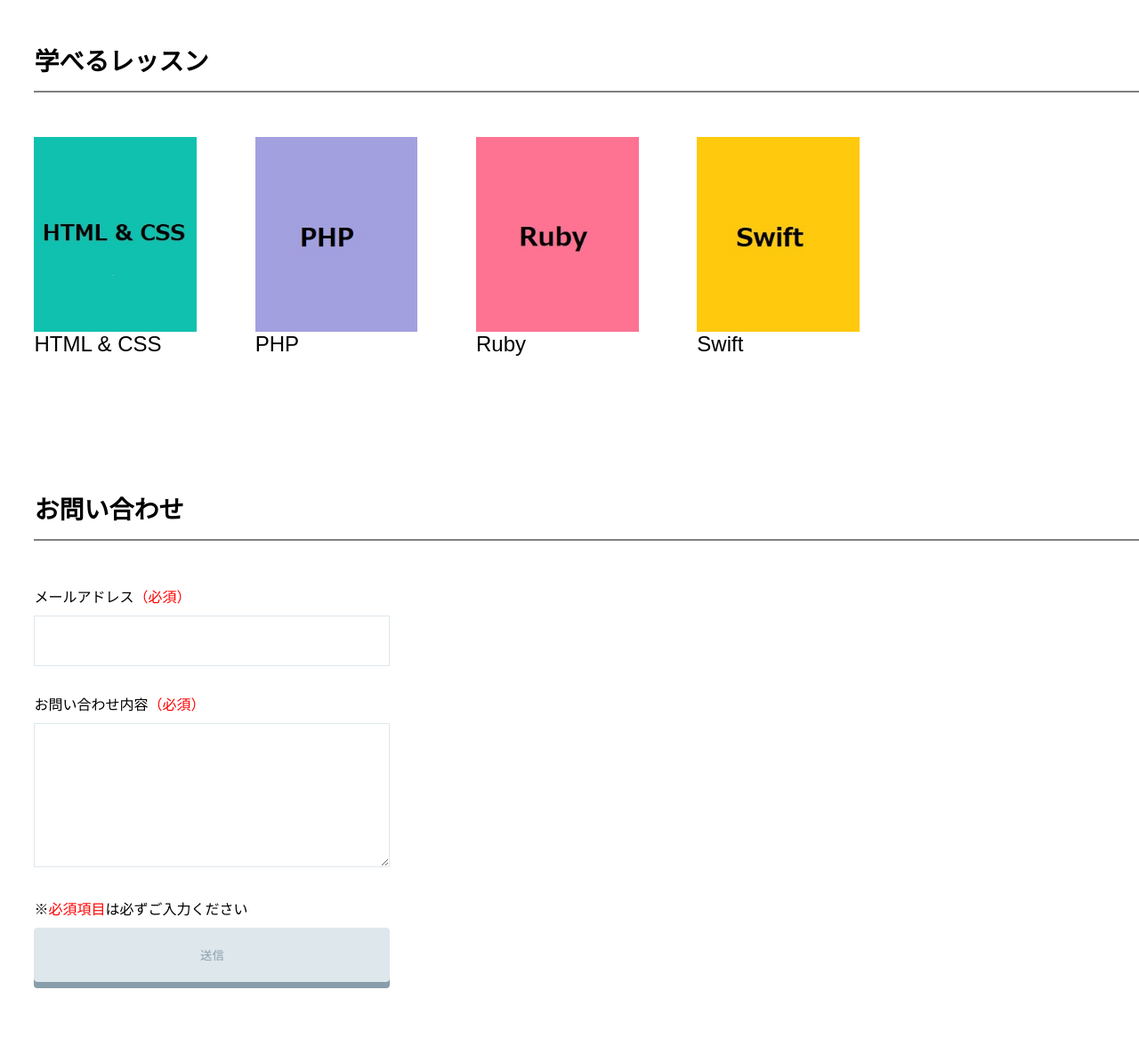
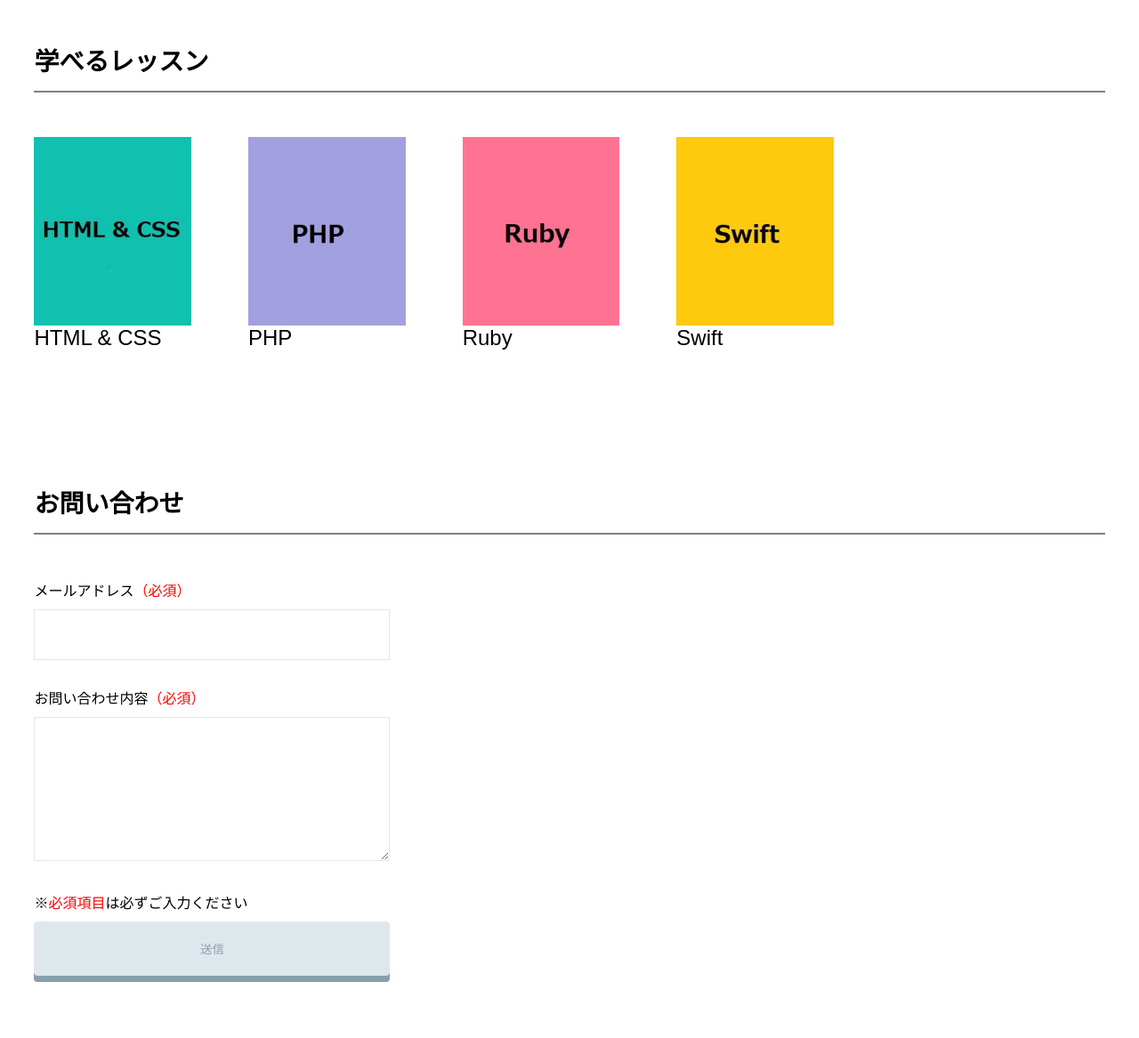
Before and after one commit to KazuhiroYamashina/HTML_-_CSS_TR, a plain HTML site: page index.html in a window 1280 px wide. Shown: the part 323-1490 px from the top of the page at 89% size. Drawn offline with Linux system fonts and the light colour scheme.

Commit message:
Update stylesheet.css

```diff
--- a/stylesheet.css
+++ b/stylesheet.css
@@ -80,6 +80,7 @@ header .fa-bars{
 /*main-page*/
 .main-page{
   padding-left: 3%;
+  padding-right: 3%;
   margin-bottom: 100px;
 }
 
@@ -108,7 +109,8 @@ header .fa-bars{
 
 /*contact*/
 .contact{
-  margin-left: 3%;
+  padding-left: 3%;
+  padding-right: 3%;
 }
 
 .contact h3{
```
